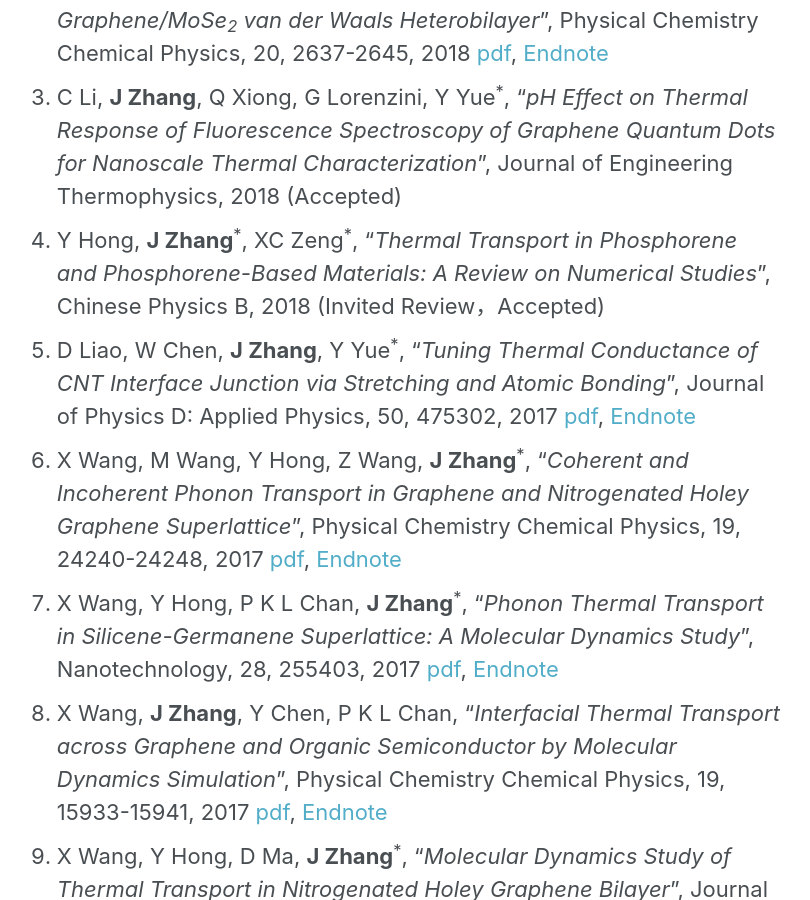
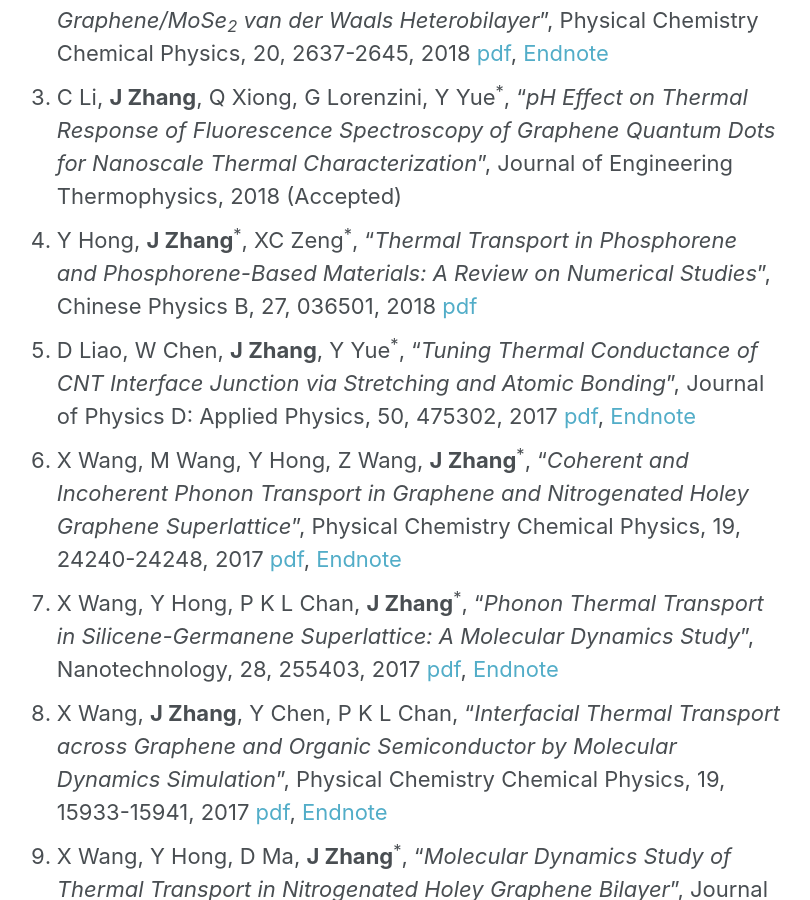
Before and after one commit to JingchaoZhang/JingchaoZhang.github.io, a Jekyll site: the page built from _pages/publications.md, in a window 1280 px wide and 900 px high, scrolled down 429 px. Shown: the whole window, without its empty margins (267-1077 px from the left). Built offline with Jekyll 4.4.1, drawn with Linux system fonts in a browser that asks for light colours.

Commit message:
Update publications.md

```diff
--- a/_pages/publications.md
+++ b/_pages/publications.md
@@ -10,7 +10,7 @@ author_profile: false
 1. Y Hong, **J Zhang**<sup>\*</sup>, XC Zeng<sup>\*</sup>, "_Monolayer and Bilayer Polyaniline C<sub>3</sub>N: Two-Dimensional Semiconductors with High Thermal Conductivity_", Nanoscale, DOI: 10.1039/C7NR08458G, 2018 (Accepted) [url](http://pubs.rsc.org/en/content/articlelanding/2018/nr/c7nr08458g#!divAbstract)
 1. Y Hong, M Ju, **J Zhang**<sup>\*</sup>, XC Zeng<sup>\*</sup>, "_Phonon Thermal Transport in Graphene/MoSe<sub>2</sub> van der Waals Heterobilayer_", Physical Chemistry Chemical Physics, 20, 2637-2645, 2018 [pdf](https://drive.google.com/file/d/1k5u2lq0edLLrHe_thXeGPViDP6baNOrH/view?usp=sharing), [Endnote](https://drive.google.com/uc?export=download&id=1ZJy2oPJVW0wXyWCvhVaUJGBgGGVWsfaS)
 1. C Li, **J Zhang**, Q Xiong, G Lorenzini, Y Yue<sup>\*</sup>, "_pH Effect on Thermal Response of Fluorescence Spectroscopy of Graphene Quantum Dots for Nanoscale Thermal Characterization_", Journal of Engineering Thermophysics, 2018 (Accepted)
-1. Y Hong, **J Zhang**<sup>\*</sup>, XC Zeng<sup>\*</sup>, "_Thermal Transport in Phosphorene and Phosphorene-Based Materials: A Review on Numerical Studies_", Chinese Physics B, 2018 (Invited Review，Accepted)
+1. Y Hong, **J Zhang**<sup>\*</sup>, XC Zeng<sup>\*</sup>, "_Thermal Transport in Phosphorene and Phosphorene-Based Materials: A Review on Numerical Studies_", Chinese Physics B, 27, 036501, 2018 [pdf](https://drive.google.com/file/d/1u7typxe5JFBIy2WccJqppn1kRMj4wYIm/view?usp=sharing)
 1. D Liao, W Chen, **J Zhang**, Y Yue<sup>\*</sup>, "_Tuning Thermal Conductance of CNT Interface Junction via Stretching and Atomic Bonding_", Journal of Physics D: Applied Physics, 50, 475302, 2017 [pdf](https://drive.google.com/file/d/0B3Yj4QkZpI-dUjhxMnhKcUVYRW8/view?usp=sharing), [Endnote](https://drive.google.com/uc?export=download&id=0B3Yj4QkZpI-dZ3d0UVNwaHBia2c)
 1. X Wang, M Wang, Y Hong, Z Wang, **J Zhang**<sup>\*</sup>, "_Coherent and Incoherent Phonon Transport in Graphene and Nitrogenated Holey Graphene Superlattice_", Physical Chemistry Chemical Physics, 19, 24240-24248, 2017 [pdf](https://drive.google.com/file/d/0B3Yj4QkZpI-dcjJnX3NzRFBJeXM/view?usp=sharing), [Endnote](https://drive.google.com/uc?export=download&id=0B3Yj4QkZpI-dSUV0RHpCZGVOZlE)
 1. X Wang, Y Hong, P K L Chan, **J Zhang**<sup>\*</sup>, "_Phonon Thermal Transport in Silicene-Germanene Superlattice: A Molecular Dynamics Study_", Nanotechnology, 28, 255403, 2017 [pdf](https://drive.google.com/file/d/0B3Yj4QkZpI-dWFZsdUFQei1GRjA/view?usp=sharing), [Endnote](https://drive.google.com/uc?export=download&id=0B3Yj4QkZpI-dQm9Wd1Q4SjdSRUk)
```
